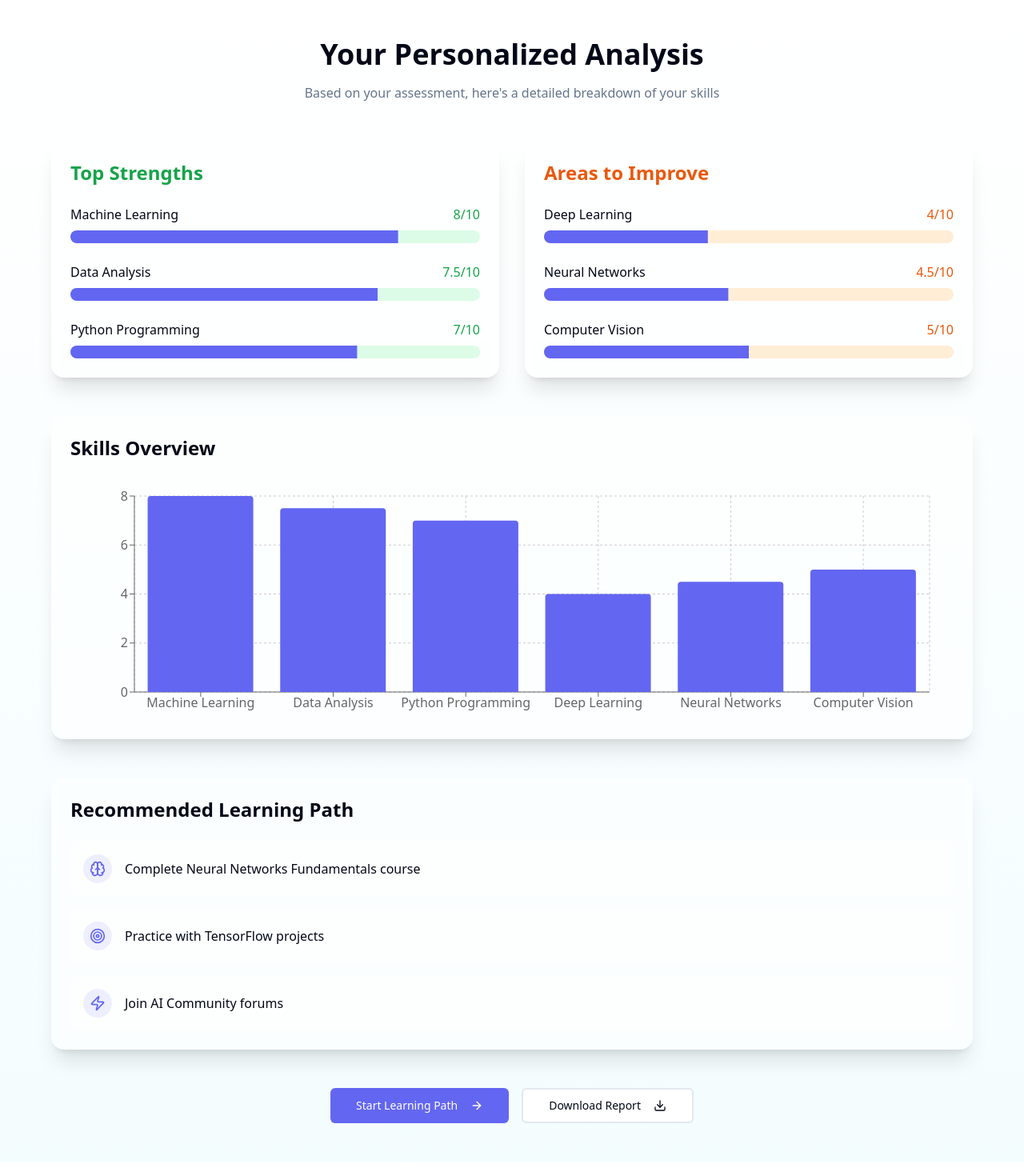
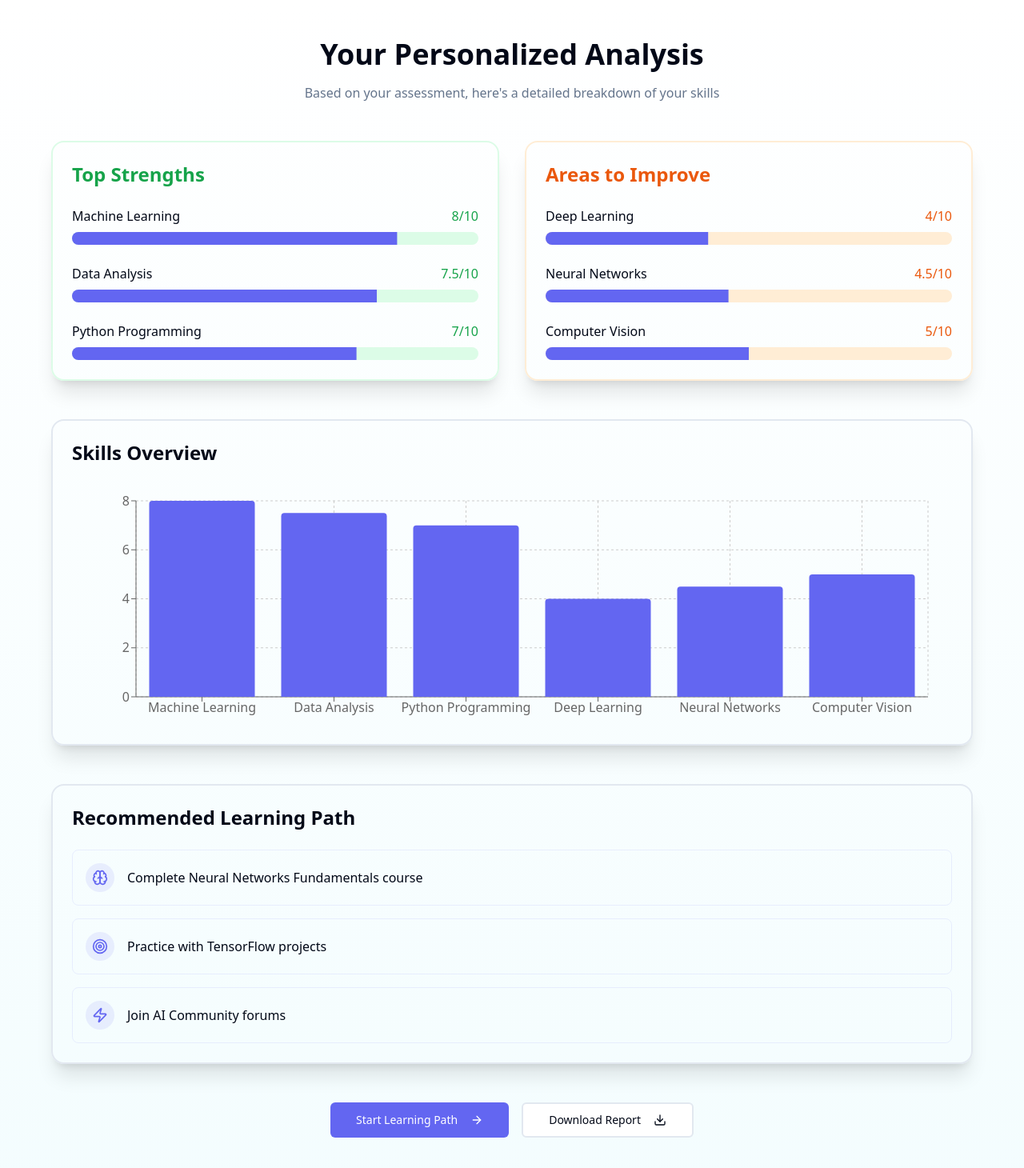
Before and after one commit to atharvkathe/growthwise-guide, a React (Vite) app: page /assessment/results in a window 1280 px wide. Shown: the top 1460 px of the page at 80% size. Built offline with nearby package versions, Linux system fonts and the light colour scheme.

Commit message:
Remove grey boxes from analysis
Remove the grey background color boxes from the personalized analysis section of the assessment results page.

```diff
--- a/src/pages/AssessmentResults.tsx
+++ b/src/pages/AssessmentResults.tsx
@@ -171,7 +171,7 @@ const AssessmentResults = () => {
           <motion.div
             initial={{ opacity: 0, x: -20 }}
             animate={{ opacity: 1, x: 0 }}
-            className="bg-white/50 backdrop-blur-sm rounded-2xl p-6 shadow-xl"
+            className="rounded-2xl p-6 shadow-xl border-2 border-green-100"
           >
             <h2 className="text-2xl font-bold mb-6 text-green-600">Top Strengths</h2>
             <div className="space-y-6">
@@ -193,7 +193,7 @@ const AssessmentResults = () => {
           <motion.div
             initial={{ opacity: 0, x: 20 }}
             animate={{ opacity: 1, x: 0 }}
-            className="bg-white/50 backdrop-blur-sm rounded-2xl p-6 shadow-xl"
+            className="rounded-2xl p-6 shadow-xl border-2 border-orange-100"
           >
             <h2 className="text-2xl font-bold mb-6 text-orange-600">Areas to Improve</h2>
             <div className="space-y-6">
@@ -216,7 +216,7 @@ const AssessmentResults = () => {
         <motion.div
           initial={{ opacity: 0, y: 20 }}
           animate={{ opacity: 1, y: 0 }}
-          className="bg-white/50 backdrop-blur-sm rounded-2xl p-6 shadow-xl"
+          className="rounded-2xl p-6 shadow-xl border-2"
         >
           <h2 className="text-2xl font-bold mb-6">Skills Overview</h2>
           <div className="h-[300px]">
@@ -242,7 +242,7 @@ const AssessmentResults = () => {
         <motion.div
           initial={{ opacity: 0, y: 20 }}
           animate={{ opacity: 1, y: 0 }}
-          className="bg-white/50 backdrop-blur-sm rounded-2xl p-6 shadow-xl"
+          className="rounded-2xl p-6 shadow-xl border-2"
         >
           <h2 className="text-2xl font-bold mb-6">Recommended Learning Path</h2>
           <div className="space-y-4">
@@ -252,7 +252,7 @@ const AssessmentResults = () => {
                 initial={{ opacity: 0, x: -20 }}
                 animate={{ opacity: 1, x: 0 }}
                 transition={{ delay: index * 0.1 }}
-                className="flex items-center space-x-4 p-4 rounded-lg bg-white/50"
+                className="flex items-center space-x-4 p-4 rounded-lg border border-primary/10"
               >
                 <div className="bg-primary/10 p-2 rounded-full">
                   {index === 0 ? (
```
